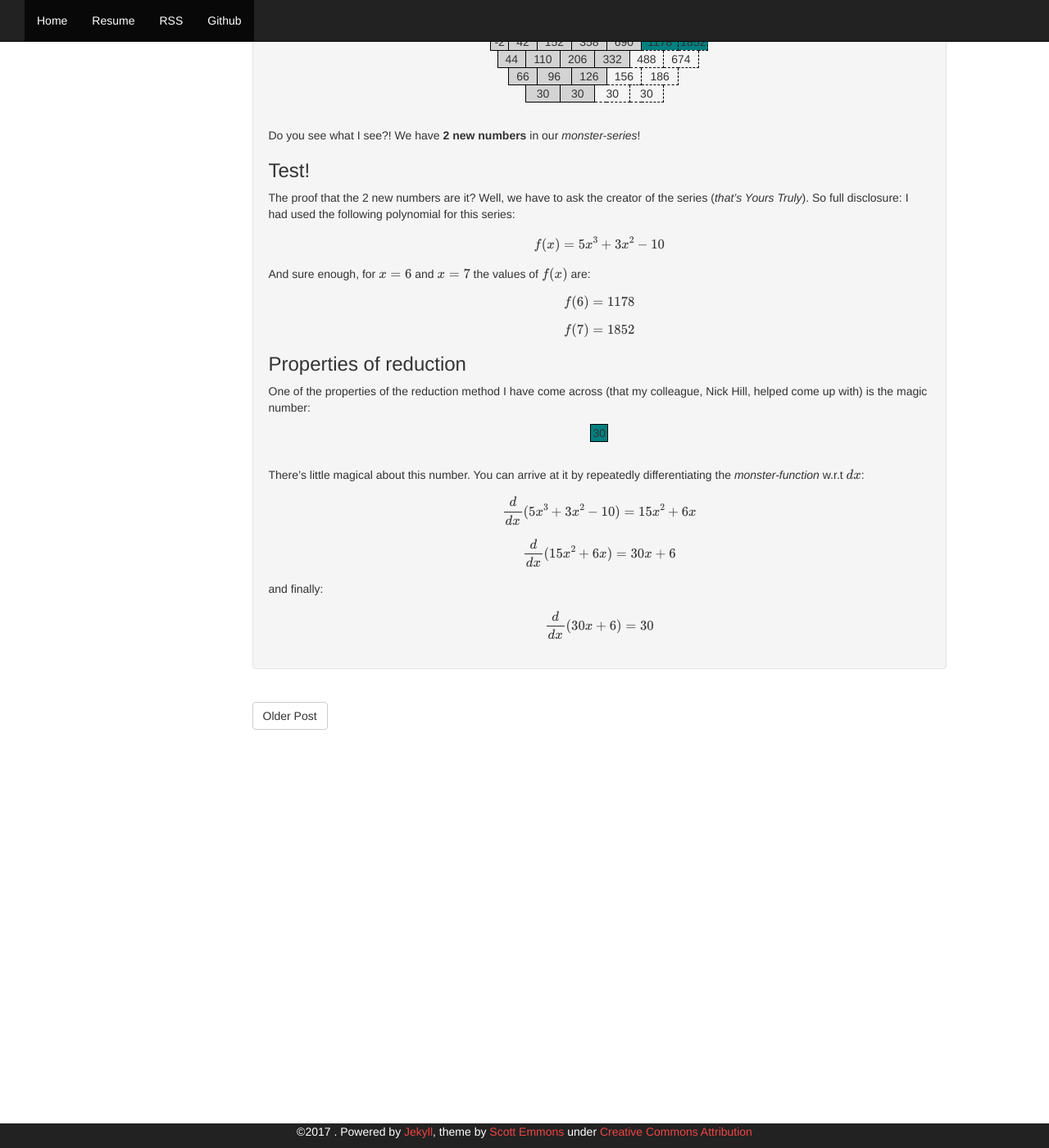
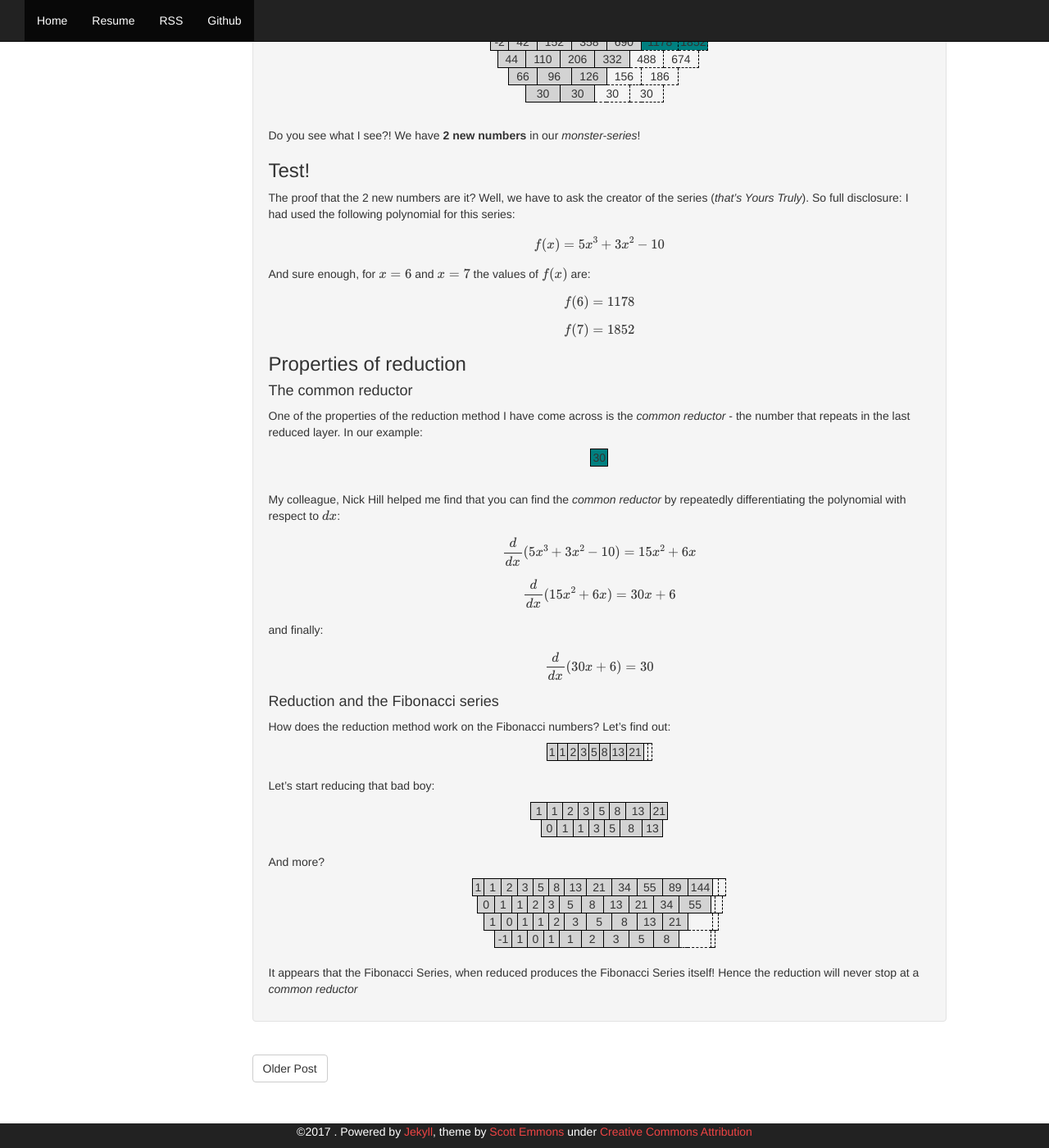
Before and after one commit to waspRobot/wasprobot.github.io, a Jekyll site: the page built from _posts/2017-11-02-number-series-reduction.markdown, in a window 1280 px wide and 1400 px high, scrolled down 2081 px. Shown: the whole window at 82% size. Built offline with Jekyll 4.4.1, drawn with Linux system fonts in a browser that asks for light colours; formulas are drawn with MathJax 3.

Commit message:
Added Fibonacci Series to Number Series Reduction

```diff
--- a/_posts/2017-11-02-number-series-reduction.markdown
+++ b/_posts/2017-11-02-number-series-reduction.markdown
@@ -390,7 +390,8 @@ And sure enough, for \\(x=6\\) and \\(x=7\\) the values of \\(f(x)\\) are:
 \\[f(7) = 1852\\]
 
 ### Properties of reduction
-One of the properties of the reduction method I have come across (that my colleague, Nick Hill, helped come up with) is the magic number:
+#### The common reductor
+One of the properties of the reduction method I have come across is the *common reductor* - the number that repeats in the last reduced layer. In our example:
 <br/>
 <table align="center">
 <tr>
@@ -399,9 +400,130 @@ One of the properties of the reduction method I have come across (that my collea
 </table>
 <br/>
 
-There's little magical about this number. You can arrive at it by repeatedly differentiating the *monster-function* w.r.t \\(dx\\):
+My colleague, Nick Hill helped me find that you can find the *common reductor* by repeatedly differentiating the polynomial with respect to \\(dx\\):
 
 \\[\dfrac {d}{dx} (5x^3+3x^2-10) = 15x^2 + 6x\\]
 \\[\dfrac {d}{dx} (15x^2 + 6x) = 30x + 6\\]
 and finally:
 \\[\dfrac {d}{dx} (30x + 6) = 30\\]
+
+#### Reduction and the Fibonacci series
+How does the reduction method work on the Fibonacci numbers? Let's find out:
+<br/>
+<table align="center">
+<tr>
+<td>1</td>
+<td>1</td>
+<td>2</td>
+<td>3</td>
+<td>5</td>
+<td>8</td>
+<td>13</td>
+<td>21</td>
+<td class="extend"></td>
+<td class="extend"></td>
+</tr>
+</table>
+<br/>
+Let's start reducing that bad boy:
+<br/>
+<table align="center">
+<tr>
+<td colspan="2">1</td>
+<td colspan="2">1</td>
+<td colspan="2">2</td>
+<td colspan="2">3</td>
+<td colspan="2">5</td>
+<td colspan="2">8</td>
+<td colspan="2">13</td>
+<td colspan="2">21</td>
+</tr>
+<tr>
+<td class="corner-left-bottom"></td>
+<td colspan="2">0</td>
+<td colspan="2">1</td>
+<td colspan="2">1</td>
+<td colspan="2">3</td>
+<td colspan="2">5</td>
+<td colspan="2">8</td>
+<td colspan="2">13</td>
+<td class="corner-right-bottom"></td>
+</tr>
+</table>
+<br/>
+And more?
+<br/>
+<table align="center">
+<tr>
+<td colspan="2">1</td>
+<td colspan="2">1</td>
+<td colspan="2">2</td>
+<td colspan="2">3</td>
+<td colspan="2">5</td>
+<td colspan="2">8</td>
+<td colspan="2">13</td>
+<td colspan="2">21</td>
+<td colspan="2">34</td>
+<td colspan="2">55</td>
+<td colspan="2">89</td>
+<td colspan="2">144</td>
+<td colspan="2" class="extend"></td>
+<td colspan="2" class="extend"></td>
+</tr>
+<tr>
+<td class="corner-left-bottom"></td>
+<td colspan="2">0</td>
+<td colspan="2">1</td>
+<td colspan="2">1</td>
+<td colspan="2">2</td>
+<td colspan="2">3</td>
+<td colspan="2">5</td>
+<td colspan="2">8</td>
+<td colspan="2">13</td>
+<td colspan="2">21</td>
+<td colspan="2">34</td>
+<td colspan="2">55</td>
+<td colspan="2" class="extend"></td>
+<td colspan="2" class="extend"></td>
+<td class="corner-right-bottom"></td>
+</tr>
+<tr>
+<td class="corner-left-bottom"></td>
+<td class="corner-left-bottom"></td>
+<td colspan="2">1</td>
+<td colspan="2">0</td>
+<td colspan="2">1</td>
+<td colspan="2">1</td>
+<td colspan="2">2</td>
+<td colspan="2">3</td>
+<td colspan="2">5</td>
+<td colspan="2">8</td>
+<td colspan="2">13</td>
+<td colspan="2">21</td>
+<td colspan="2" class="extend"></td>
+<td colspan="2" class="extend"></td>
+<td class="corner-right-bottom"></td>
+<td class="corner-right-bottom"></td>
+</tr>
+<tr>
+<td class="corner-left-bottom"></td>
+<td class="corner-left-bottom"></td>
+<td class="corner-left-bottom"></td>
+<td colspan="2">-1</td>
+<td colspan="2">1</td>
+<td colspan="2">0</td>
+<td colspan="2">1</td>
+<td colspan="2">1</td>
+<td colspan="2">2</td>
+<td colspan="2">3</td>
+<td colspan="2">5</td>
+<td colspan="2">8</td>
+<td colspan="2" class="extend"></td>
+<td colspan="2" class="extend"></td>
+<td class="corner-right-bottom"></td>
+<td class="corner-right-bottom"></td>
+<td class="corner-right-bottom"></td>
+</tr>
+</table>
+<br/>
+It appears that the Fibonacci Series, when reduced produces the Fibonacci Series itself! Hence the reduction will never stop at a *common reductor*
```
